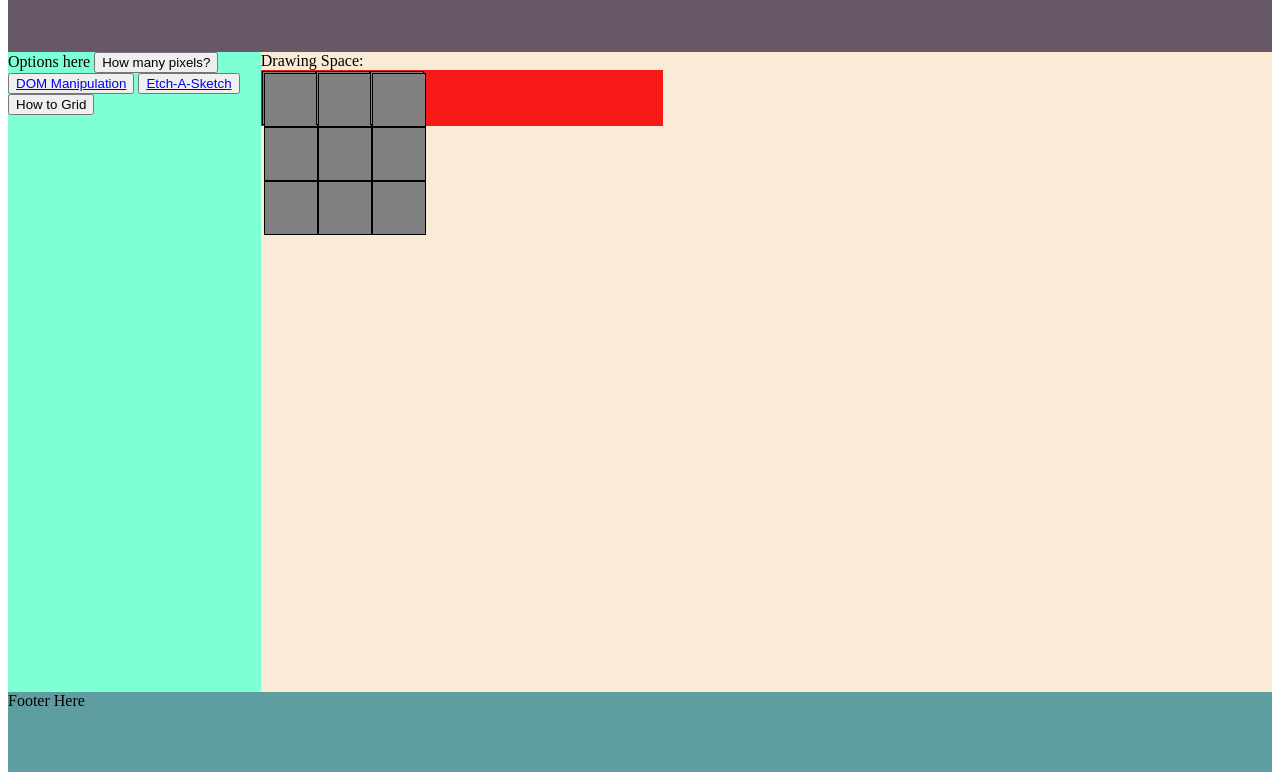
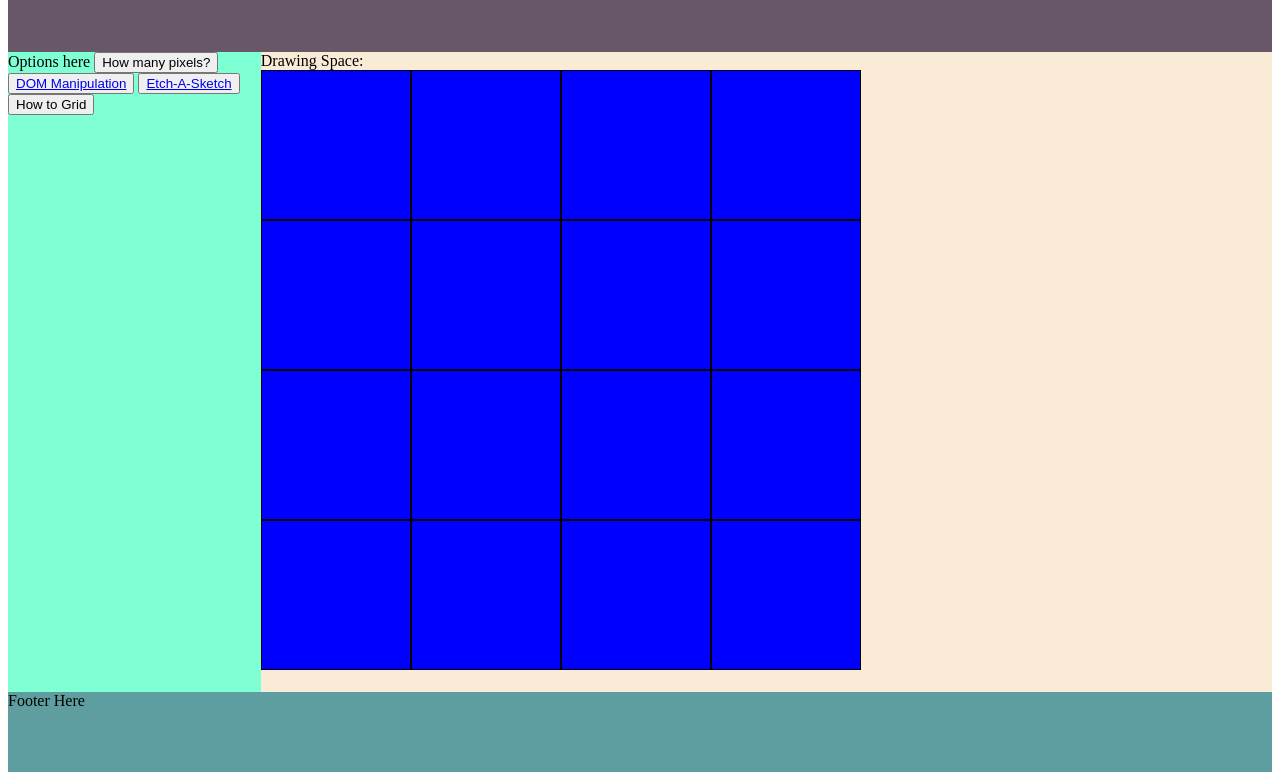
Before and after one commit to chasiubun/Etch-a-sketch_Odin, a plain HTML site: page index.html in a window 1280 px wide. Shown: the part 36-816 px from the top of the page. Drawn offline with Linux system fonts and the light colour scheme.

Commit message:
v1.0 create grid with hovering. BUGGY

```diff
--- a/script.js
+++ b/script.js
@@ -14,8 +14,12 @@ function createPanel(n){
     for (i = 0; i < n; i++){
         let column = document.createElement("div");
         column.classList.add("panel");
-        column.style.border = "1px solid black"
         board.appendChild(column);
+        // column.addEventListener("mouseover", () =>
+        // {console.log("hovering...");
+        //     console.log(column);
+        //     column.style.color = "red"}
+        // );
         for (j = 0; j < n; j++){
             let row = document.createElement("div");
             row.classList.add("panel");
@@ -26,8 +30,20 @@ function createPanel(n){
 }
 
 
-createPanel(3)
+createPanel(4)
 
-const drawing = document.querySelectorAll(".panel");
+// const panel = board.querySelector("div")
+// const subPanel = panel.querySelectorAll("div")
+// //subPanel.forEach((div) =>div.remove());
 
-drawing.addEventListener('click', () =>{alert("hi")})
+// // subPanel.addEventListener(
+// //     "mouseover", () => console.log("hovering...")
+// // )
+
+// panel.addEventListener(
+//     "mouseover", () =>{
+//     console.log(panel)
+//     console.log("hover works");
+//     //subPanel.style.backgroundColor = "green"
+// }
+// )
--- a/style.css
+++ b/style.css
@@ -28,17 +28,22 @@ border-color: black;
     grid-area: footer;
 }
 .drawingBoard{
-    background-color: rgb(247, 24, 24);
-    max-height: 400px;
-    max-width: 400px;
-    display: flex;
-    padding: 1px;
-    border: 1px black;
+    background-color: #f71818;
+    height: 75vh;
+    width: 75vh;
+    display: flex; /*allows divs to stretch across the board*/
+    flex-direction: column; /*directs the boxes to move laterally*/
+
 }
 .panel{
-    height: 50px;
-    width: 50px;
-    background-color: gray;
-    padding: 1px;
-    border-color: 5px aliceblue;
+    background-color: blue;
+    display: flex;
+    flex: 1; /* 1 1 0; crates a square since the container is a square*/
+
 }
+.kpanel{
+    background-color: rgb(35, 197, 84);
+    display: flex;
+    flex: 1; /* 1 1 0; crates a square since the container is a square*/
+
+}
```
